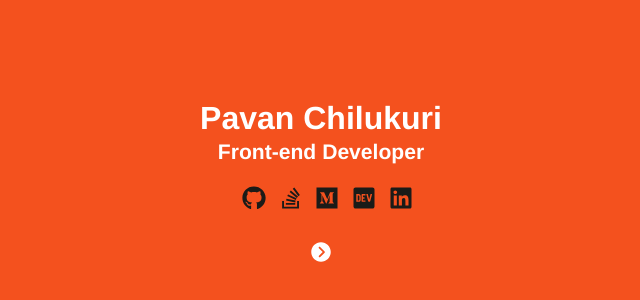
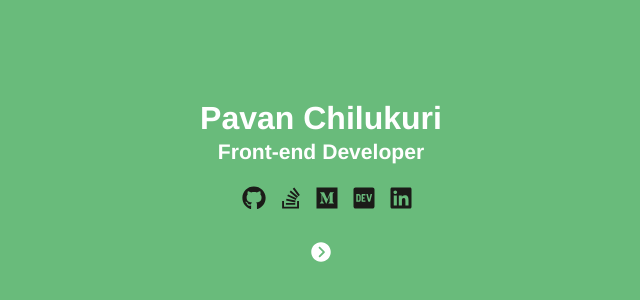
Before and after one commit to chilupa/portfolio-starter-template, a Gatsby site: page / in a window 1280 px wide. Shown: the part 214-514 px from the top of the page, without its empty margins (319-959 px from the left). Built offline with nearby package versions, Linux system fonts and the light colour scheme; Gatsby itself is replaced by a stand-in of ours.

Commit message:
Refactor pages

```diff
--- a/src/components/layout.js
+++ b/src/components/Layout/Layout.js
@@ -1,9 +1,8 @@
 import React from "react"
 import { Link } from "gatsby"
-
-import SocialMedia from "../components/SocialMedia"
+import SocialMedia from "../SocialMedia/SocialMedia"
 import { IoIosArrowDroprightCircle } from "react-icons/io"
-import "../styles/layout.scss"
+import "../../styles/layout.scss"
 
 const Layout = () => (
   <div className="Layout">
--- a/src/components/SocialMedia.js
+++ /dev/null
@@ -1,42 +0,0 @@
-import React from "react"
-import {
-  FaGithub,
-  FaStackOverflow,
-  FaLinkedin,
-  FaMedium,
-  FaDev,
-} from "react-icons/fa"
-import "../styles/socialmedia.scss"
-
-const SocialMedia = () => (
-  <div>
-    <a className="AnchorStyling" href="https://github.com/chilupa" target="_">
-      <FaGithub className="SocialMedia" />
-    </a>
-
-    <a
-      className="AnchorStyling"
-      href="https://stackoverflow.com/story/pavanchilukuri"
-      target="_"
-    >
-      <FaStackOverflow className="SocialMedia" />
-    </a>
-
-    <a className="AnchorStyling" href="https://medium.com/@chilupa" target="_">
-      <FaMedium className="SocialMedia" />
-    </a>
-
-    <a className="AnchorStyling" href="https://dev.to/chilupa" target="_">
-      <FaDev className="SocialMedia" />
-    </a>
-
-    <a
-      className="AnchorStyling"
-      href="https://www.linkedin.com/in/pavanchilukuri/"
-      target="_"
-    >
-      <FaLinkedin className="SocialMedia" />
-    </a>
-  </div>
-)
-export default SocialMedia
--- /dev/null
+++ b/src/components/SocialMedia/SocialMedia.js
@@ -0,0 +1,14 @@
+import React from "react"
+import { socialUrls as urls } from "../../constants"
+import "../../styles/socialmedia.scss"
+
+const SocialMedia = () => (
+  <div>
+    {urls.map(({ url, icon }, index) => (
+      <a key={index} className="AnchorStyling" href={url} target="_">
+        {icon}
+      </a>
+    ))}
+  </div>
+)
+export default SocialMedia
--- /dev/null
+++ b/src/constants/index.js
@@ -0,0 +1,3 @@
+import socialUrls from "./socialUrls"
+
+export { socialUrls }
--- /dev/null
+++ b/src/constants/socialUrls.js
@@ -0,0 +1,33 @@
+import React from "react"
+import {
+  FaGithub,
+  FaStackOverflow,
+  FaLinkedin,
+  FaMedium,
+  FaDev,
+} from "react-icons/fa"
+
+const socialUrls = [
+  {
+    icon: <FaGithub className="SocialMedia" />,
+    url: "https://github.com/chilupa",
+  },
+  {
+    icon: <FaStackOverflow className="SocialMedia" />,
+    url: "https://stackoverflow.com/story/pavanchilukuri",
+  },
+  {
+    icon: <FaMedium className="SocialMedia" />,
+    url: "https://medium.com/@chilupa",
+  },
+  {
+    icon: <FaDev className="SocialMedia" />,
+    url: "https://dev.to/chilupa",
+  },
+  {
+    icon: <FaLinkedin className="SocialMedia" />,
+    url: "https://www.linkedin.com/in/pavanchilukuri/",
+  },
+]
+
+export default socialUrls
--- a/src/pages/index.js
+++ b/src/pages/index.js
@@ -1,12 +1,12 @@
 import React from "react"
-import Layout from "../components/Layout"
+import Layout from "../components/Layout/Layout"
 import Helmet from "react-helmet"
 
 const IndexPage = () => (
   <Layout>
     <Helmet>
       <meta charSet="utf-8" />
-      <title>Gatsby Portfolio Starter Template</title>
+      <title>Pavan Chilukuri - Portfolio</title>
       <link
         rel="canonical"
         href="https://chilupa.github.io/portfolio-starter-template/"
--- a/src/styles/layout.scss
+++ b/src/styles/layout.scss
@@ -1,6 +1,5 @@
-$primary-color: #f4511e;
+$primary-color: #69bb7b;
 $secondary-color: white;
-
 
 @mixin keyframes($animation-name) {
   @-webkit-keyframes #{$animation-name} {
@@ -22,7 +21,6 @@ $secondary-color: white;
   @-o-keyframes #{$animation-name} {
     @content;
   }
-
 }
 
 @mixin animation($str) {
@@ -59,7 +57,6 @@ h1 {
   margin-top: 2rem;
 }
 
-
 .Layout {
   padding: 1rem;
   display: flex;
@@ -70,7 +67,6 @@ h1 {
 }
 
 @include keyframes(rotate-360) {
-
   100% {
     transform: rotate(360deg);
   }
@@ -95,7 +91,7 @@ h1 {
   display: flex;
   flex-direction: column;
   text-align: center;
-    margin: 3rem auto
+  margin: 3rem auto;
 }
 
 .LinkStyle {
@@ -117,7 +113,14 @@ h1 {
 .PageNav {
   color: white;
   text-shadow: none;
-    background-image: linear-gradient(to top, rgba(0, 0, 0, 0), rgba(0, 0, 0, 0) 1px, white 1px, white 2px, rgba(0, 0, 0, 0) 2px);
+  background-image: linear-gradient(
+    to top,
+    rgba(0, 0, 0, 0),
+    rgba(0, 0, 0, 0) 1px,
+    white 1px,
+    white 2px,
+    rgba(0, 0, 0, 0) 2px
+  );
 
   &:hover {
     color: black;
```
Also changed, not shown: package.json (line endings or trailing spaces). Lines whose indentation alone changed are shown as unchanged.
